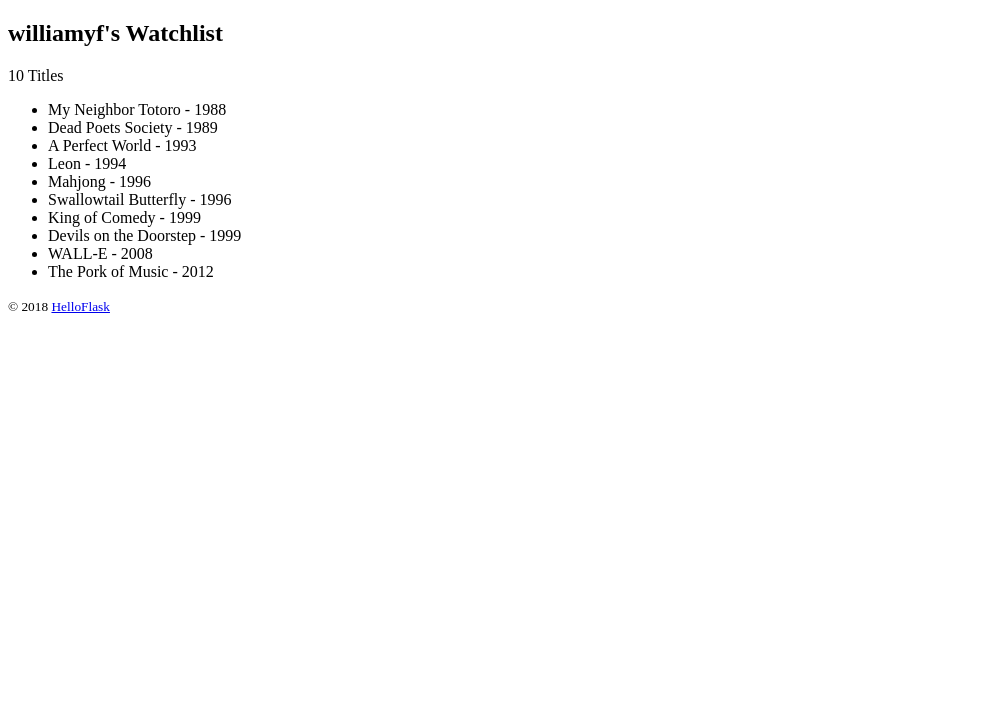
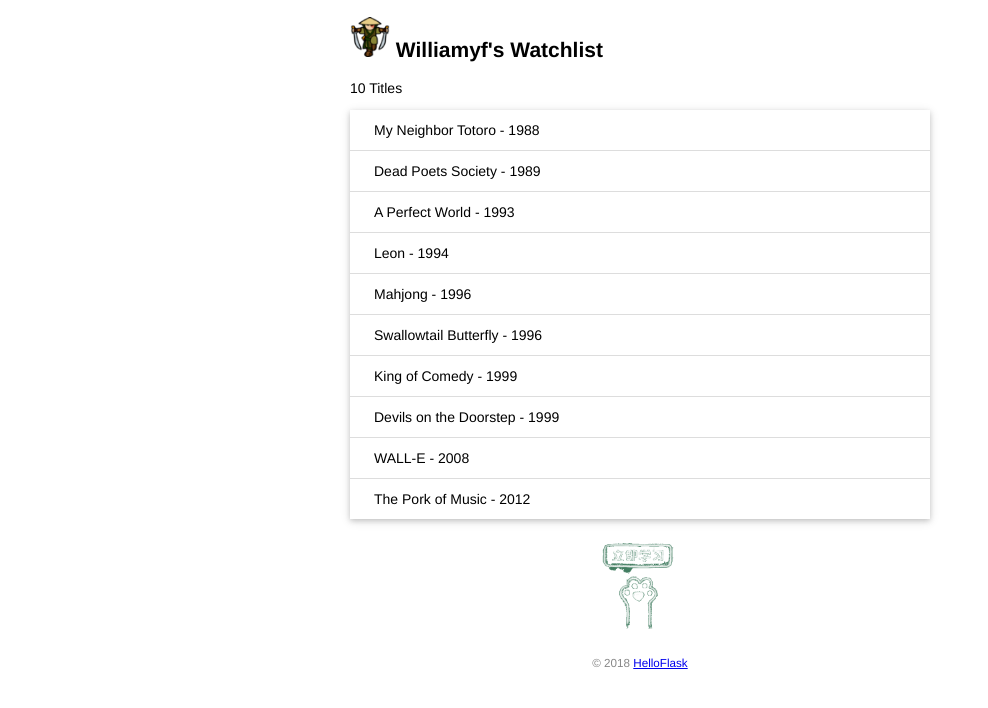
Before and after one commit to williamyf/watchlist, a Flask app: page / in a window 1280 px wide. Shown: the top 708 px of the page, without its empty margins (0-988 px from the left). Run offline with Flask 2, Linux system fonts and the light colour scheme.

Commit message:
Add static files

```diff
--- a/app.py
+++ b/app.py
@@ -4,7 +4,7 @@ from flask import url_for
 app = Flask(__name__)
 
 
-name = 'williamyf'
+name = 'Williamyf'
 movies = [
 		{'title': 'My Neighbor Totoro', 'year': '1988'},
 		{'title': 'Dead Poets Society', 'year': '1989'},
--- /dev/null
+++ b/static/style.css
@@ -0,0 +1,126 @@
+body {
+    margin: auto;
+    max-width: 580px;
+    font-size: 14px;
+    font-family: Helvetica, Arial, sans-serif;
+}
+
+.avatar {
+    width: 40px;
+}
+
+nav ul {
+    list-style-type: none;
+    margin: 0;
+    padding: 0;
+    overflow: hidden;
+    background-color: #333;
+}
+
+nav li {
+    float: left;
+}
+
+nav li a {
+    display: block;
+    color: white;
+    text-align: center;
+    padding: 8px 12px;
+    text-decoration: none;
+}
+
+nav li a:hover {
+    background-color: #111;
+}
+
+.alert {
+    position: relative;
+    padding: 7px;
+    margin: 7px 0;
+    border: 1px solid transparent;
+    color: #004085;
+    background-color: #cce5ff;
+    border-color: #b8daff;
+    border-radius: 5px;
+}
+
+input[type=submit] {
+    font-family: inherit;
+}
+
+input[type=text] {
+    border: 1px solid #ddd;
+}
+
+input[name=year] {
+    width: 50px;
+}
+
+.btn {
+    font-size: 12px;
+    padding: 3px 5px;
+    text-decoration: none;
+    cursor: pointer;
+    background-color: white;
+    color: black;
+    border: 1px solid #555555;
+    border-radius: 5px;
+}
+
+.btn:hover {
+    text-decoration: none;
+    background-color: black;
+    color: white;
+    border: 1px solid black;
+}
+
+.movie-list {
+    list-style-type: none;
+    padding: 0;
+    margin-bottom: 10px;
+    box-shadow: 0 2px 5px 0 rgba(0, 0, 0, 0.16), 0 2px 10px 0 rgba(0, 0, 0, 0.12);
+}
+
+.movie-list li {
+    padding: 12px 24px;
+    border-bottom: 1px solid #ddd;
+}
+
+.movie-list li:last-child {
+    border-bottom:none;
+}
+
+.movie-list li:hover {
+    background-color: #f8f9fa;
+}
+
+.float-right {
+    float: right;
+}
+
+.inline-form {
+    display: inline;
+}
+
+.imdb {
+    font-size: 12px;
+    font-weight: bold;
+    color: black;
+    text-decoration: none;
+    background: #F5C518;
+    border-radius: 5px;
+    padding: 3px 5px;
+}
+
+.totoro {
+    display: block;
+    margin: 0 auto;
+    height: 100px;
+}
+
+footer {
+    color: #888;
+    margin-top: 15px;
+    text-align: center;
+    padding: 10px;
+}
--- a/templates/index.html
+++ b/templates/index.html
@@ -2,16 +2,22 @@
 <html lang="en">
 <head>
 	<title>{{name}}'s Watchlist</title>
+	<link rel="icon" href="{{ url_for('static', filename='favicon.ico') }}">
+	<link rel="stylesheet" type="text/css" href="{{ url_for('static', filename='style.css')}}">
 </head>
 <body>
-	<h2>{{name}}'s Watchlist</h2>
+	<h2>
+		<img src="{{ url_for('static', filename='images/avatar.png') }}" alt="Avatar" class="avatar">
+		{{name}}'s Watchlist
+	</h2>
 	{# 使用 length 过滤器获取 movies 变量的长度 #}
 	<p>{{ movies|length }} Titles</p>
-	<ul>
+	<ul class="movie-list">
 		{% for movie in movies %} {# 迭代 movies 变量 #}
 		<li>{{ movie.title }} - {{ movie.year }}</li> {# 等同于 movie['title'] #}
 		{% endfor %} {# 使用 endfor 标签结束 for 语句 #}
 	</ul>
+	<img src="{{ url_for('static',filename='images/totoro.gif') }}" alt="Walking Totoro" class='totoro'>
 	<footer>
 		<small>&copy; 2018 <a href="http://helloflask.com/tutorial">HelloFlask</a></small>
 	</footer>
```
Also changed, not shown: static/favicon.ico (added), static/images/avatar.png (added), static/images/totoro.gif (added).
